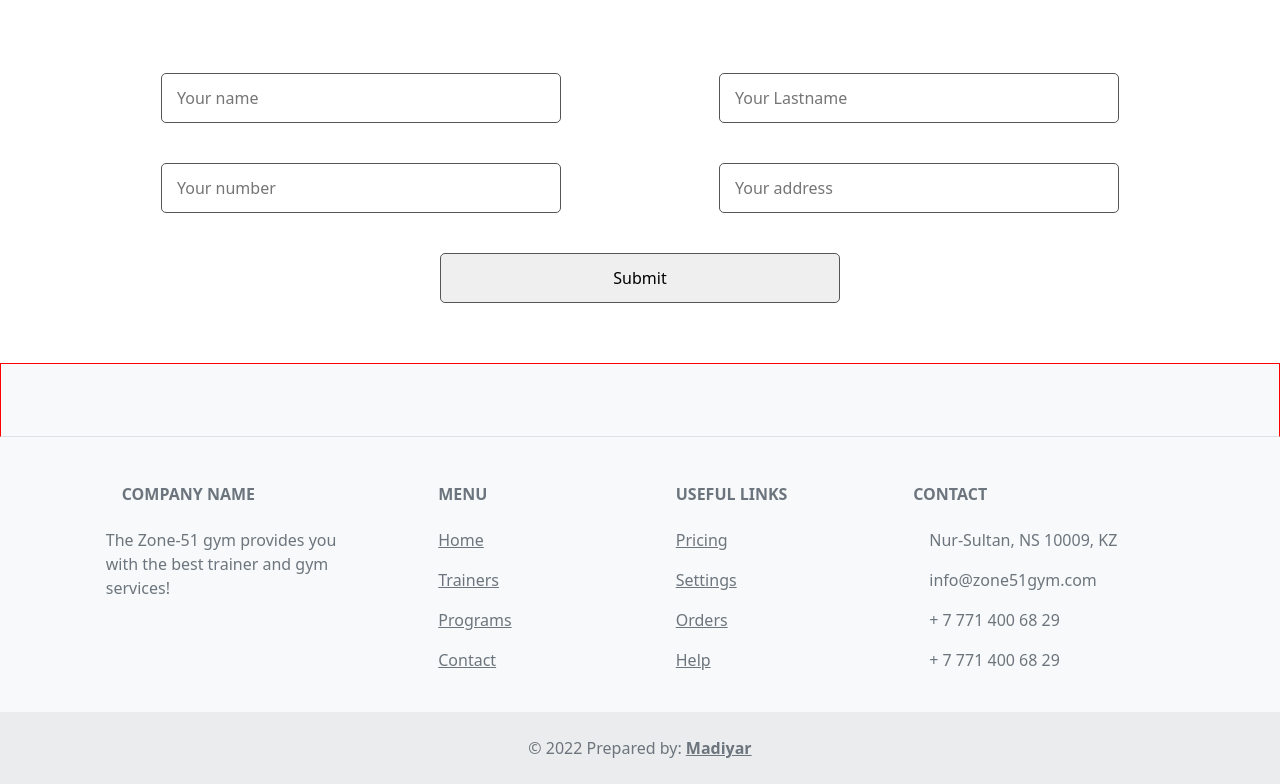
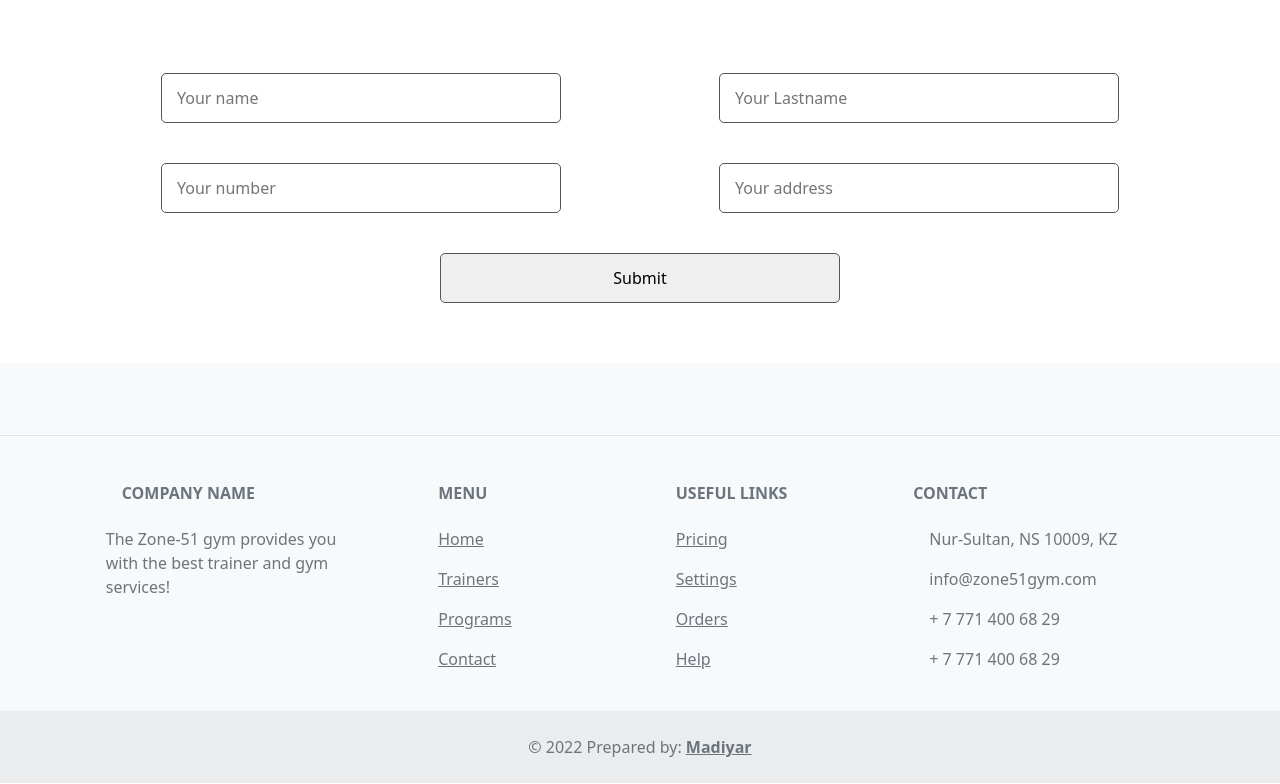
Before and after one commit to Madiyar0/Madiyar, a plain HTML site: page index.html in a window 1280 px wide. Shown: the part 4885-5669 px from the top of the page. Drawn offline with nearby package versions, Linux system fonts and the light colour scheme.

Commit message:
Update custom.css

```diff
--- a/custom.css
+++ b/custom.css
@@ -14,6 +14,3 @@
 .mine:hover {
 	color:black;
 }
-.d-flex {
-	border:1px solid red;
-}
```
